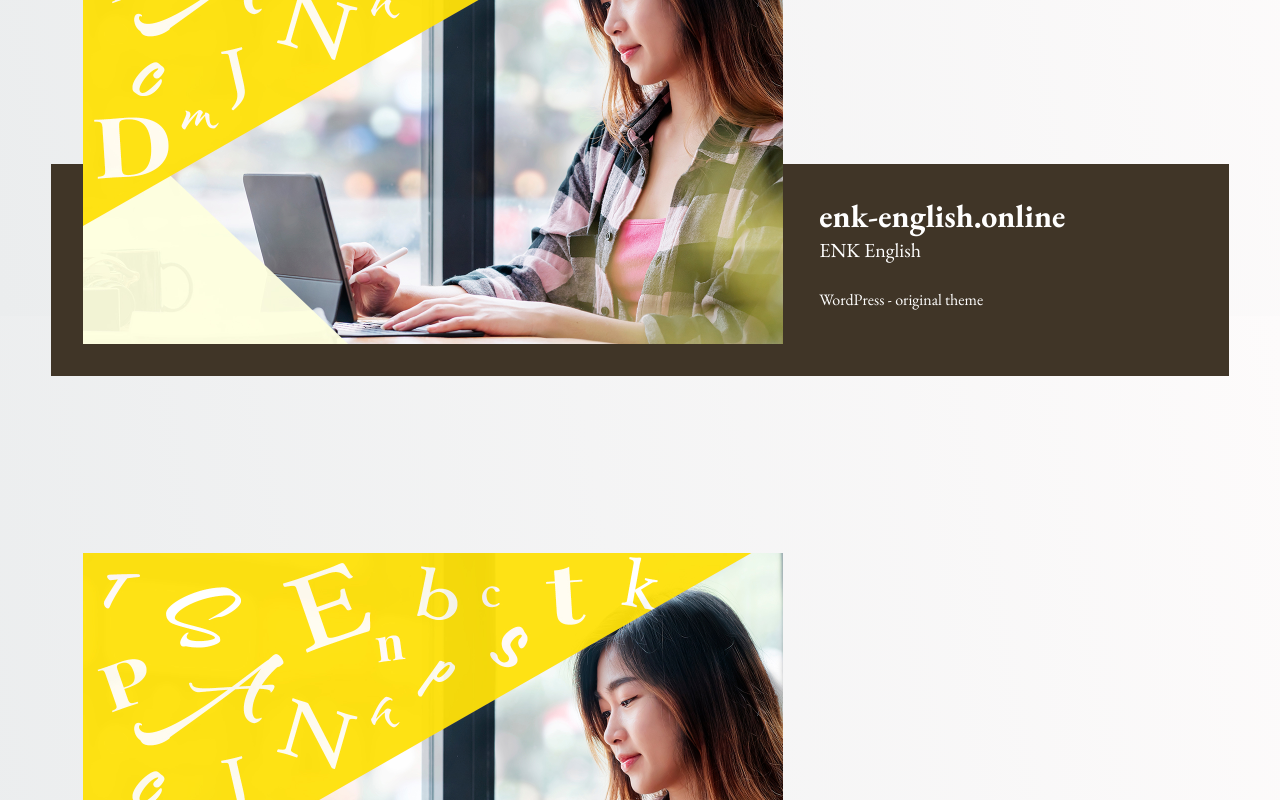
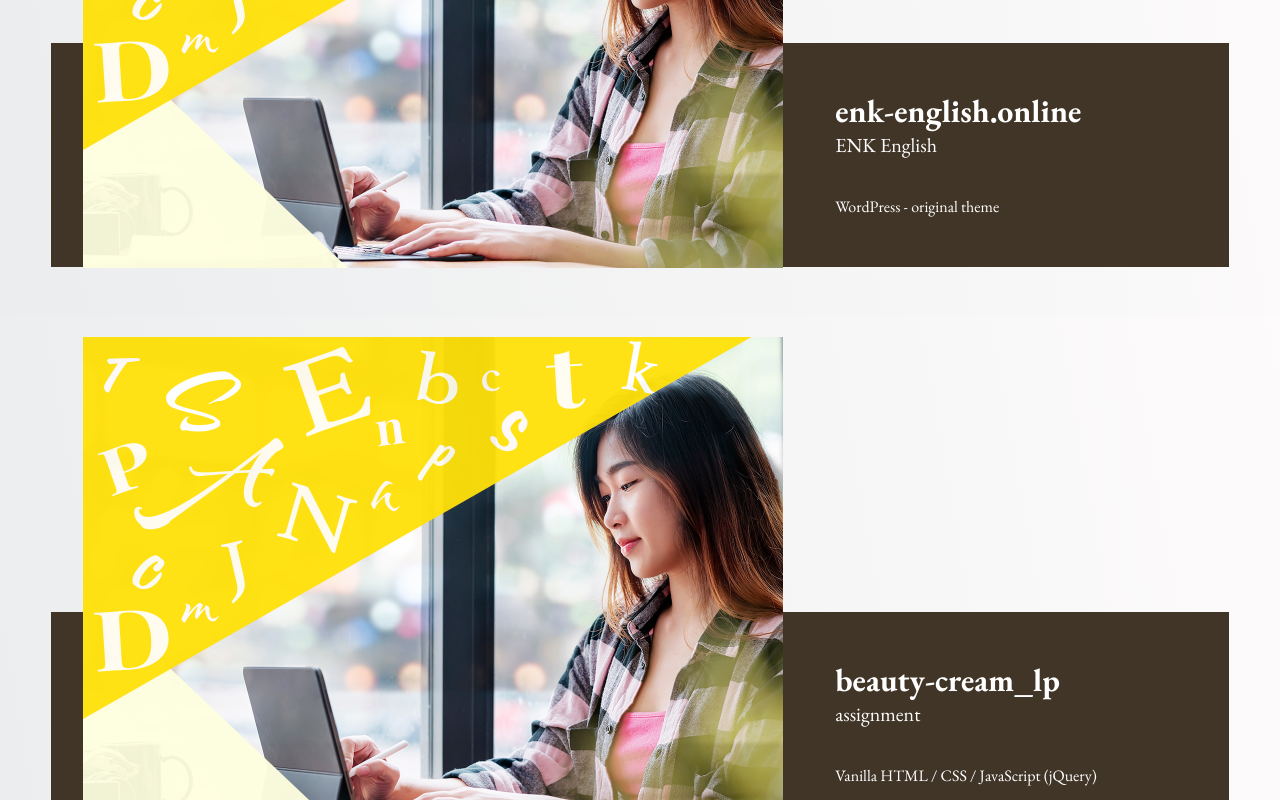
Before and after one commit to shunssv/kusakabe-site, a Next.js app: page / in a window 1280 px wide. Shown: the part 1380-2180 px from the top of the page. Built offline with nearby package versions, Linux system fonts and the light colour scheme; a web font is replaced by a local one.

Commit message:
:construction: style works on pc layout - SHU-87

```diff
--- a/src/pages/index.jsx
+++ b/src/pages/index.jsx
@@ -41,8 +41,8 @@ export default function Home() {
         <article className={styles.worksContainer}>
           <h3 className={styles.title}>works</h3>
           <section className={styles.worksItemContainer}>
+              <h4>
                 <Link href="/works/enk-english">
-              <h4>
                   <Image
                     src="/works1.jpg"
                     width={700}
@@ -51,13 +51,13 @@ export default function Home() {
                     className={styles.worksImage}
                     priority
                   />
+                </Link>
               </h4>
               <dl className={styles.worksInfo}>
                 <dt>enk-english.online</dt>
                 <dd>ENK English</dd>
                 <dd>WordPress - original theme</dd>
               </dl>
-            </Link>
           </section>
           <section className={styles.worksItemContainer}>
             <Link href="/works/enk-english">
--- a/src/styles/Home.module.scss
+++ b/src/styles/Home.module.scss
@@ -35,6 +35,9 @@
   }
 }
 .worksItemContainer {
+  h4 {
+    width: fit-content;
+  }
   .worksInfo {
     background-color: #403527;
     color: #fff;
@@ -167,6 +170,9 @@
       }
     }
   }
+  .worksContainer {
+    padding: 4% 4% 20%;
+  }
   .worksItemContainer {
     h4 {
       margin-left: 2em;
@@ -174,8 +180,12 @@
       z-index: 1;
     }
     .worksInfo {
-      margin: -180px 0 0 0;
-      padding: 2em 1.25em 4em 48em;
+      display: flex;
+      flex-direction: column;
+      justify-content: space-between;
+      margin: -225px 0 0 0;
+      min-height: 28vh;
+      padding: 3em 1.25em 3em 49em;
       width: 100%;
       z-index: 0;
       dt {
@@ -183,10 +193,17 @@
       }
       dd:first-of-type {
         font-size: 1.25rem;
+        flex: 1;
       }
       dd:last-of-type {
         font-size: 1rem;
       }
+      a:hover {
+        border: solid 1px #8b7353;
+      }
+    }
+    &:not(:first-of-type) {
+      margin-top: 6%;
     }
   }
 }
```
Lines whose indentation alone changed are shown as unchanged.
